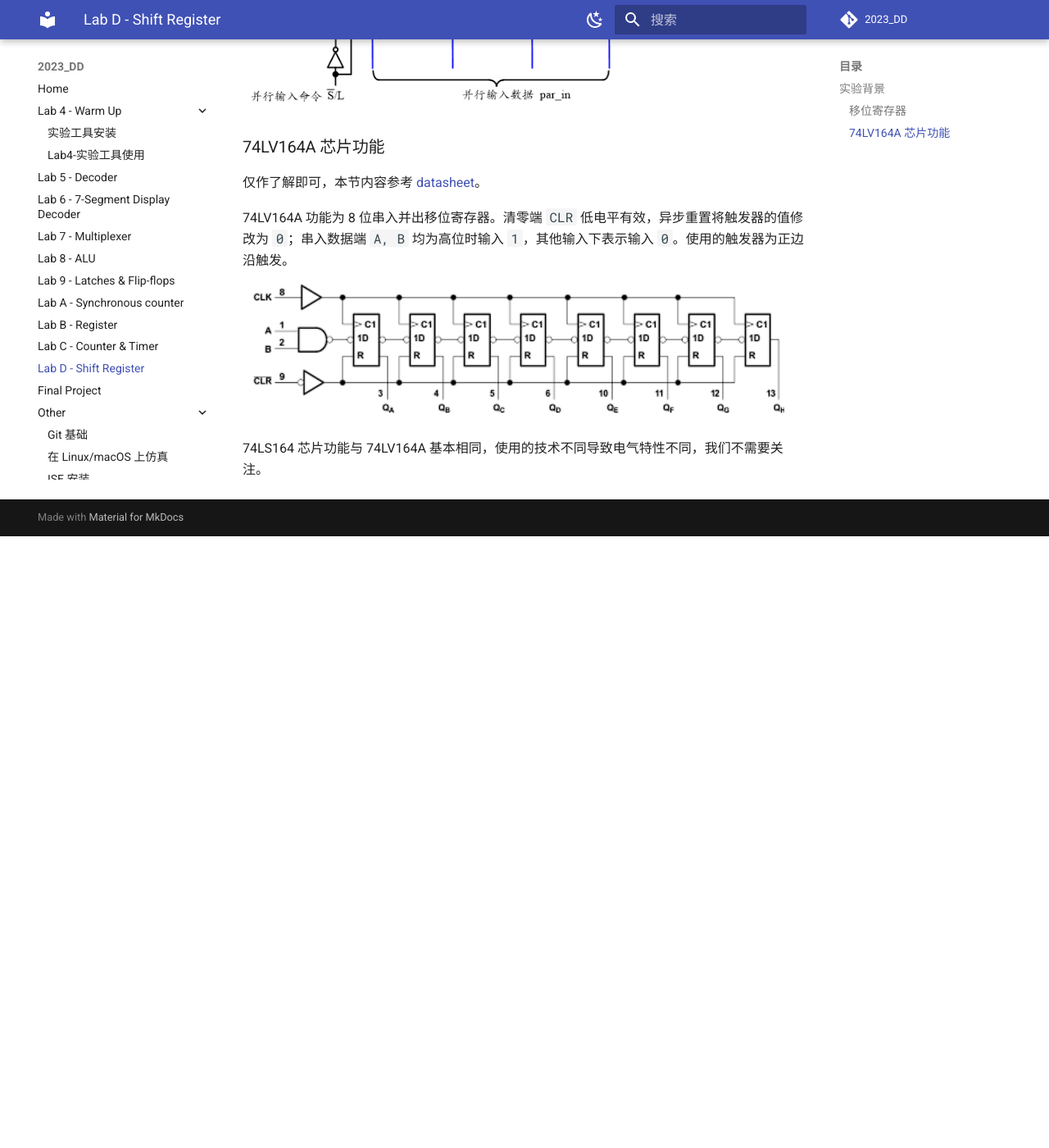
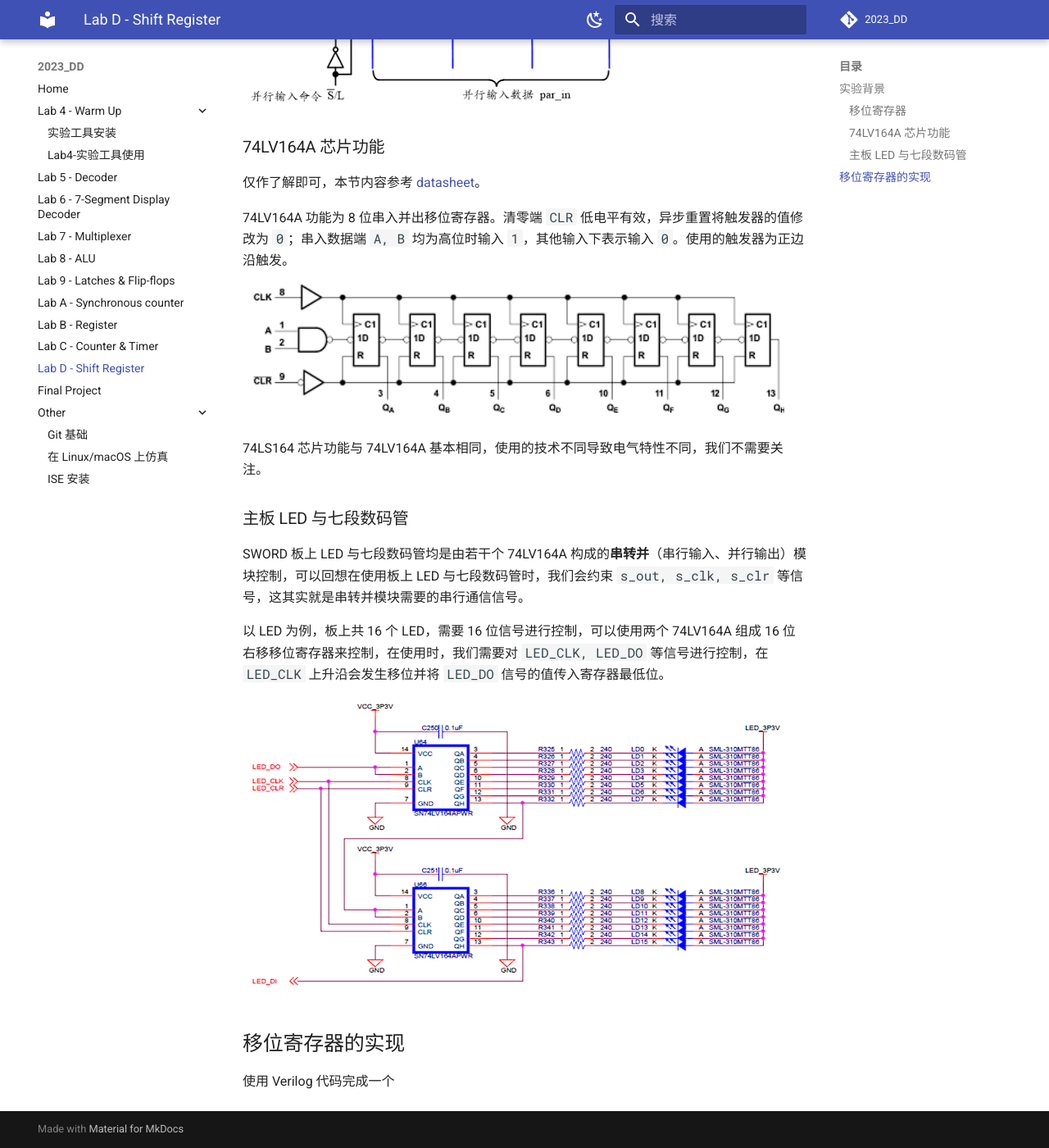
Before and after one commit to Guahao31/2023_DD, an MkDocs documentation site: the page built from docs/labD/shift_register.md, in a window 1280 px wide and 1400 px high, scrolled down 1472 px. Shown: the whole window at 82% size. Built offline with MkDocs 1.6.1 and Material for MkDocs 9.7.7, drawn with Linux system fonts in a browser that asks for light colours; a script that is not in the unit is left out; comment, search, counter and statistics services are not loaded; before the commit the page ends 2126 px from its top, so only the background shows below that.

Commit message:
background: LED on board

```diff
--- a/docs/labD/shift_register.md
+++ b/docs/labD/shift_register.md
@@ -33,3 +33,15 @@
 <img src="../pic/74LV164A_diagram.png">
 
 74LS164 芯片功能与 74LV164A 基本相同，使用的技术不同导致电气特性不同，我们不需要关注。
+
+### 主板 LED 与七段数码管
+
+SWORD 板上 LED 与七段数码管均是由若干个 74LV164A 构成的**串转并**（串行输入、并行输出）模块控制，可以回想在使用板上 LED 与七段数码管时，我们会约束 `s_out, s_clk, s_clr` 等信号，这其实就是串转并模块需要的串行通信信号。
+
+以 LED 为例，板上共 16 个 LED，需要 16 位信号进行控制，可以使用两个 74LV164A 组成 16 位右移移位寄存器来控制，在使用时，我们需要对 `LED_CLK, LED_DO` 等信号进行控制，在 `LED_CLK` 上升沿会发生移位并将 `LED_DO` 信号的值传入寄存器最低位。
+
+<img src="../pic/LED_diagram.png">
+
+## 移位寄存器的实现
+
+使用 Verilog 代码完成一个
```
Also changed, not shown: docs/labD/pic/LED_diagram.png (added).
